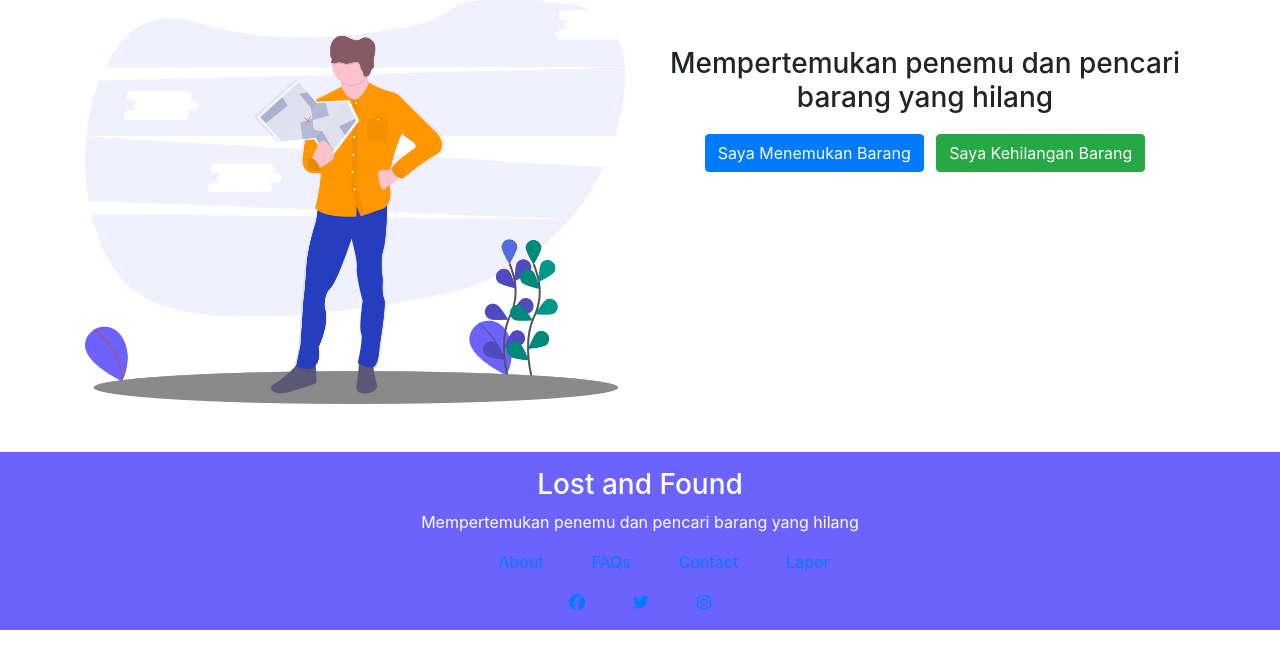
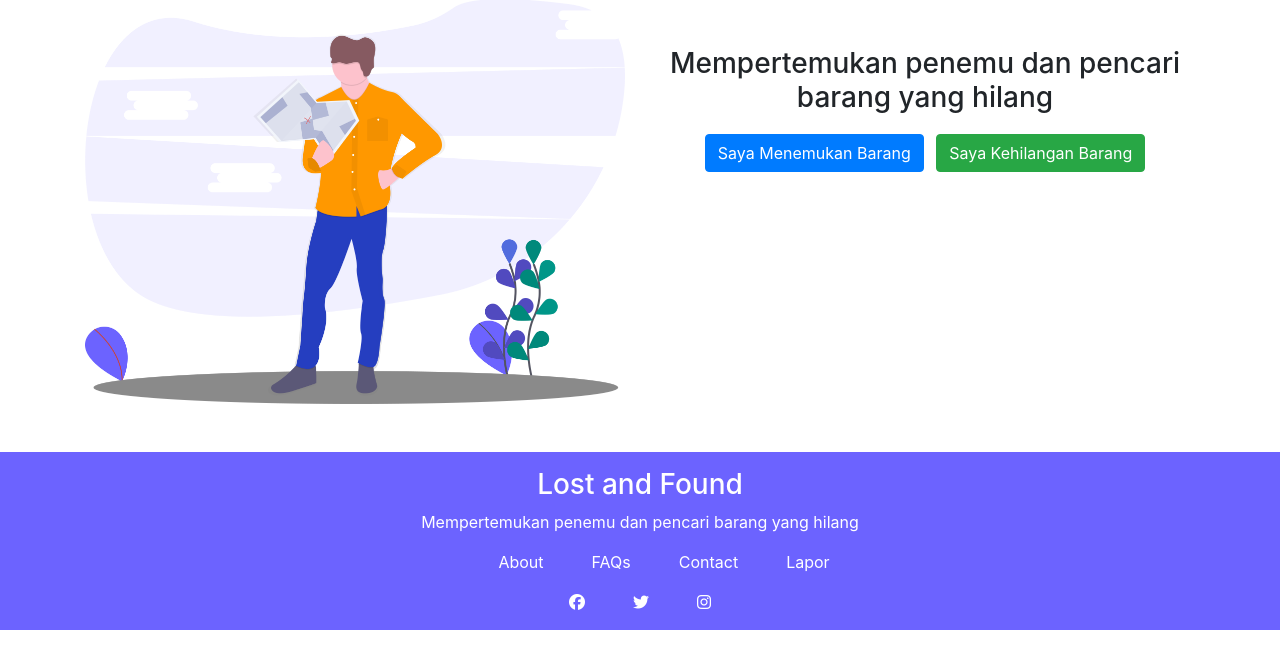
Before and after one commit to Fadil3/lost-and-found, a CodeIgniter 4 app: template app/Views/Pages/home.php in a window 1280 px wide. Shown: the part 153-800 px from the top of the page. Run offline with PHP 8.4 and a stand-in for CodeIgniter, Linux system fonts and the light colour scheme; the template is opened without the code that fills it, so the values that code supplies are empty; some libraries are stand-ins or nearby versions.

Commit message:
merubah warna footer jadi putih

```diff
--- a/app/Views/layout/footer.php
+++ b/app/Views/layout/footer.php
@@ -3,15 +3,15 @@
         <h3>Lost and Found</h3>
         <p>Mempertemukan penemu dan pencari barang yang hilang</p>
         <div class="d-flex justify-content-center">
-            <a class="ml-5" href="#">About</a>
-            <a class="ml-5" href="#">FAQs</a>
-            <a class="ml-5" href="#">Contact</a>
-            <a class="ml-5" href="#">Lapor</a>
+            <a class="ml-5 text-white" href="#">About</a>
+            <a class="ml-5 text-white" href="#">FAQs</a>
+            <a class="ml-5 text-white" href="#">Contact</a>
+            <a class="ml-5 text-white" href="#">Lapor</a>
         </div>
         <div class="d-flex justify-content-center mt-3">
-            <a href="#"><i class="fab fa-facebook ml-auto"></i></a>
-            <a href="#"><i class="fab fa-twitter ml-5"></i></a>
-            <a href="#"><i class="fab fa-instagram ml-5"></i></a>
+            <a href="#"><i class="fab fa-facebook ml-auto text-white"></i></a>
+            <a href="#"><i class="fab fa-twitter ml-5 text-white"></i></a>
+            <a href="#"><i class="fab fa-instagram ml-5 text-white"></i></a>
         </div>
     </div>
 </footer>
--- a/app/Views/layout/template.php
+++ b/app/Views/layout/template.php
@@ -9,7 +9,7 @@
         <!-- Bootstrap CSS -->
         <link rel="stylesheet" href="https://cdn.jsdelivr.net/npm/bootstrap@4.5.3/dist/css/bootstrap.min.css"
             integrity="sha384-TX8t27EcRE3e/ihU7zmQxVncDAy5uIKz4rEkgIXeMed4M0jlfIDPvg6uqKI2xXr2" crossorigin="anonymous">
-        <link rel="stylesheet" href="/style/css/style.css">
+        <link rel="stylesheet" href="style.css">
         <script src="https://kit.fontawesome.com/ea7e5979df.js" crossorigin="anonymous"></script>
         <title><?= $title; ?></title>
     </head>
```
Also changed, not shown: public/style.css (added).
